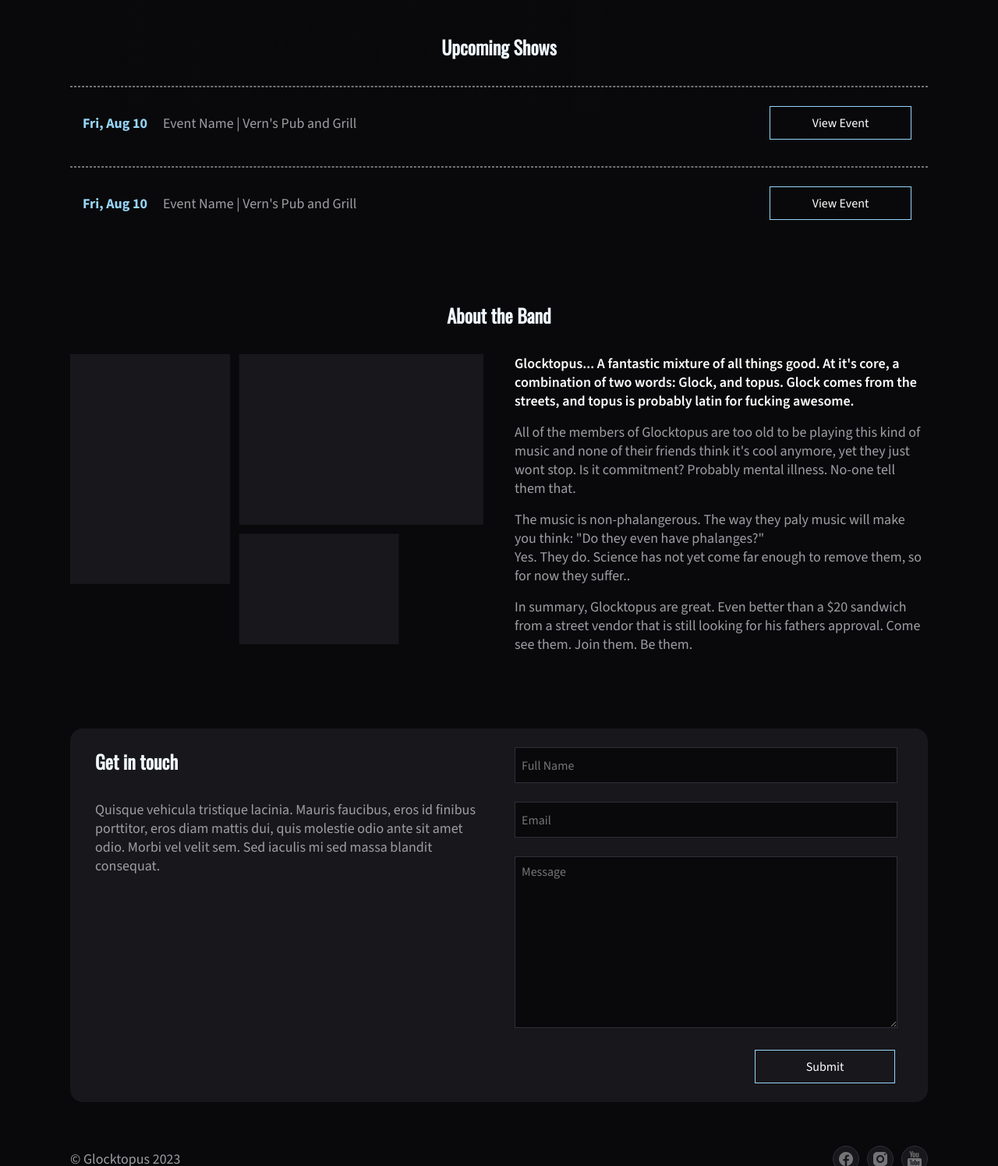
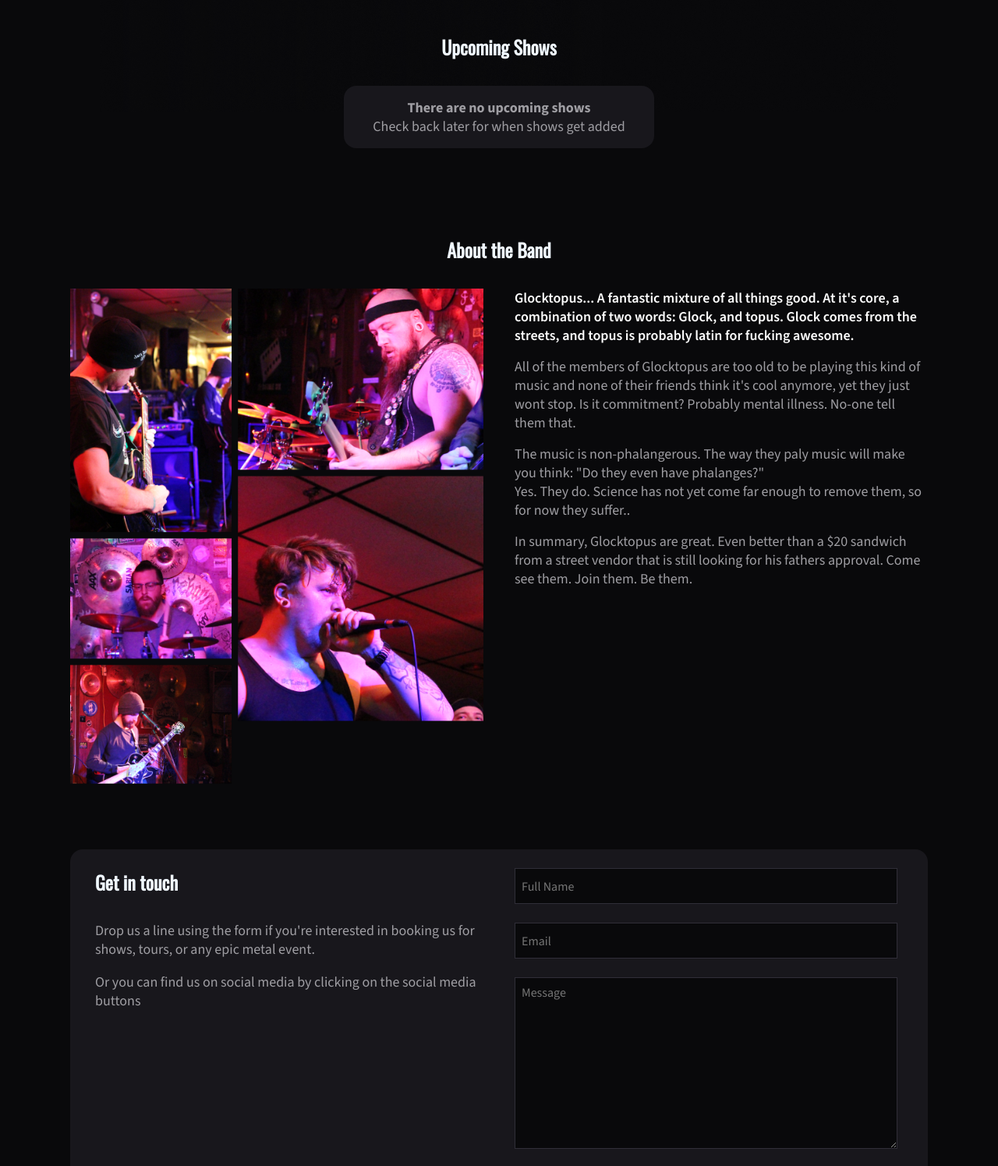
Before and after one commit to colip250/colip250.github.io, a plain HTML site: page index.html in a window 1280 px wide. Shown: the part 580-2075 px from the top of the page at 78% size. Drawn offline with nearby package versions, Linux system fonts and the light colour scheme.

Commit message:
Add files via upload

```diff
--- a/index.html
+++ b/index.html
@@ -36,6 +36,12 @@
         </section>
         <section class="shows">
             <h2>Upcoming Shows</h2>
+            <div class="no-shows">
+                <p class="emphasis">There are no upcoming shows</p>
+                <p>Check back later for when shows get added</p>
+            </div>
+            <!-- Commented out EVENT CARDS
+
             <hr>
             <div class="eventCard container">
                 <div class="container">
@@ -52,12 +58,13 @@
                 </div>
                 <a class="button" href="www.google.com" target="_blank">View Event</a>
             </div>
+             -->
         </section>
         <section class="about">
             <h2>About the Band</h2>
             <div class="twoCol">
                 <div class="bandImg">
-                    <img src="./assets/imgPlaceholder.png" alt="">
+                    <img src="./assets/bandImg.png" alt="">
                 </div>
                 <div>
                     <p><span>Glocktopus... A fantastic mixture of all things good. At it's core, a combination of two words: Glock, and topus. Glock comes from the streets, and topus is probably latin for fucking awesome.</span></p>
@@ -72,7 +79,9 @@
             <div class="cardStyle twoCol">
                 <div>
                     <h2>Get in touch</h2>
-                    <p>Quisque vehicula tristique lacinia. Mauris faucibus, eros id finibus porttitor, eros diam mattis dui, quis molestie odio ante sit amet odio. Morbi vel velit sem. Sed iaculis mi sed massa blandit consequat.</p>
+                    <p>Drop us a line using the form if you're interested in booking us for shows, tours, or any epic metal event.</p>
+                    <br/>
+                    <p>Or you can find us on social media by clicking on the social media buttons</p>
                 </div>
                 <form>
                     <input class="txt field" type="text" id="fname" name="fname" placeholder="Full Name"><br>
--- a/style.css
+++ b/style.css
@@ -50,6 +50,10 @@ h3 {
     font-weight: 300;
     margin-bottom: 16px;
 }
+.emphasis {
+    font-weight: 900;
+}
+
 nav {
     padding: 32px 0px;
 }
@@ -61,7 +65,7 @@ nav {
     text-align: center;
     padding: 32px 0px;
 }
-.hero img {
+.hero > img {
     width: 210px;
     border: solid 1px #747476;
     margin-bottom: 24px;
@@ -83,6 +87,7 @@ nav {
 .button:hover, .submit:hover {
     background-color: #74747624;
 }
+
 .submit {
     float: right;
     margin-right: 10px;
@@ -185,6 +190,15 @@ footer{
 .area {
     padding-top: 8px;
 }
+.no-shows {
+    text-align: center;
+    display: block;
+    background-color: #18171C;
+    width: 350px;
+    margin: 32px auto;
+    border-radius: 16px;
+    padding: 16px 24px
+}
 
 @media (max-width: 575px){
     .twoCol {
```
